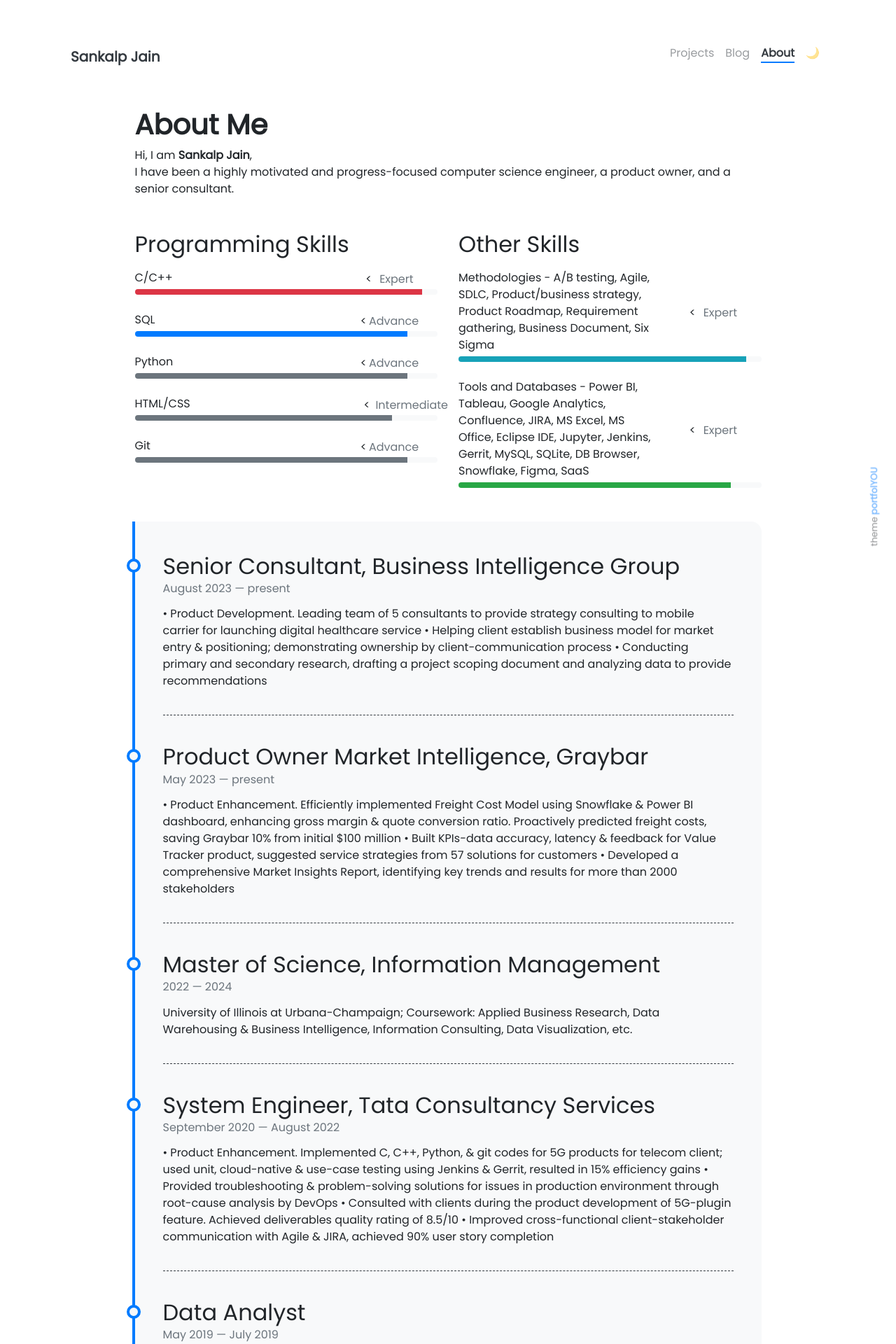
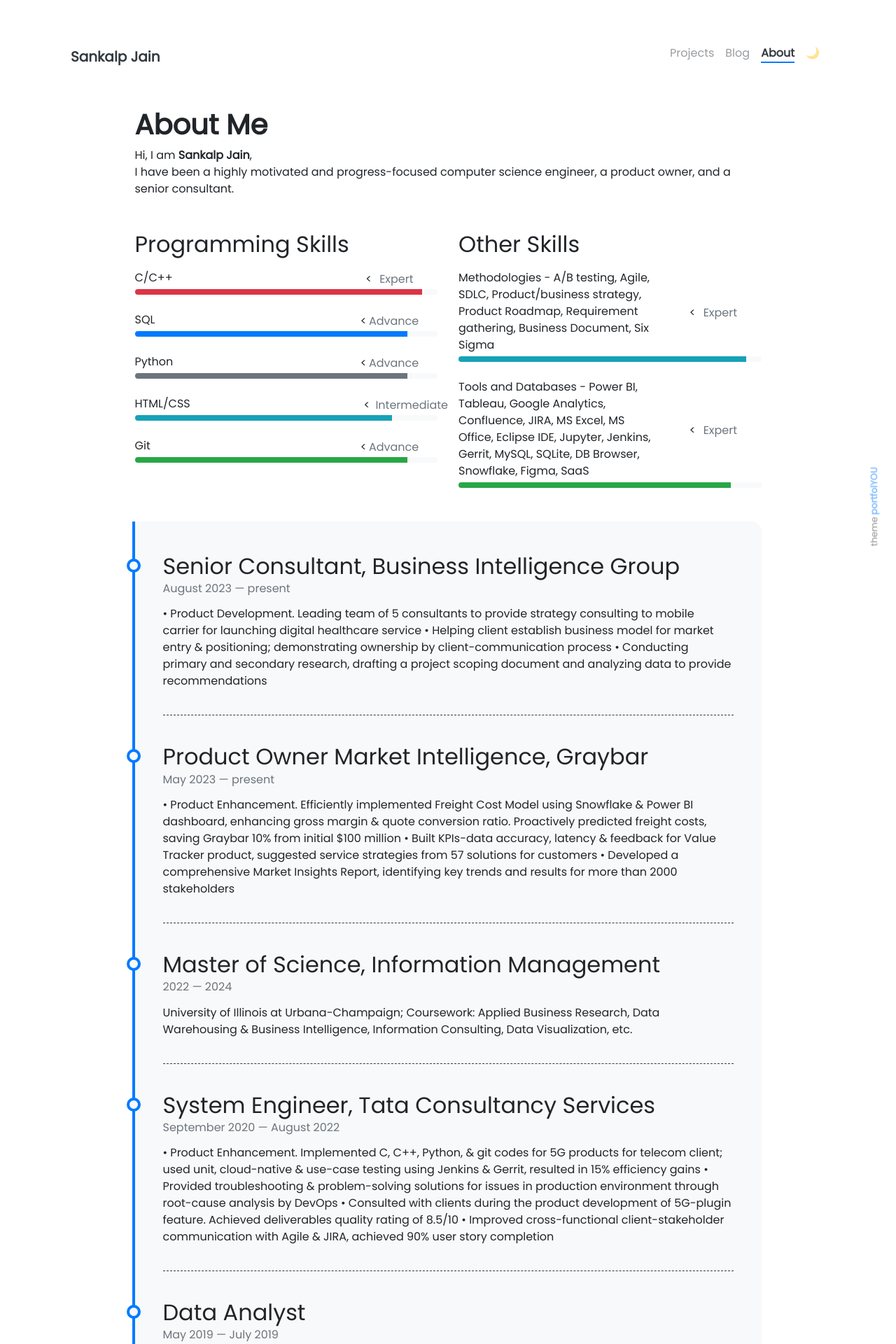
Before and after one commit to sankalpjain63/sankalpjain63.github.io, a Jekyll site: the page built from pages/about.md, in a window 1280 px wide. Shown: the top 1920 px of the page at 70% size. Built offline with Jekyll 4.4.1, drawn with Linux system fonts in a browser that asks for light colours; nearby versions of some CDN libraries.

Commit message:
programming-skills.yml

```diff
--- a/_data/programming-skills.yml
+++ b/_data/programming-skills.yml
@@ -16,9 +16,9 @@
 - name: HTML/CSS
   percentage: 85
   level: Intermediate
-  color: secondary
+  color: info
 
 - name: Git
   percentage: 90
   level: Advance
-  color: secondary
+  color: success
```
